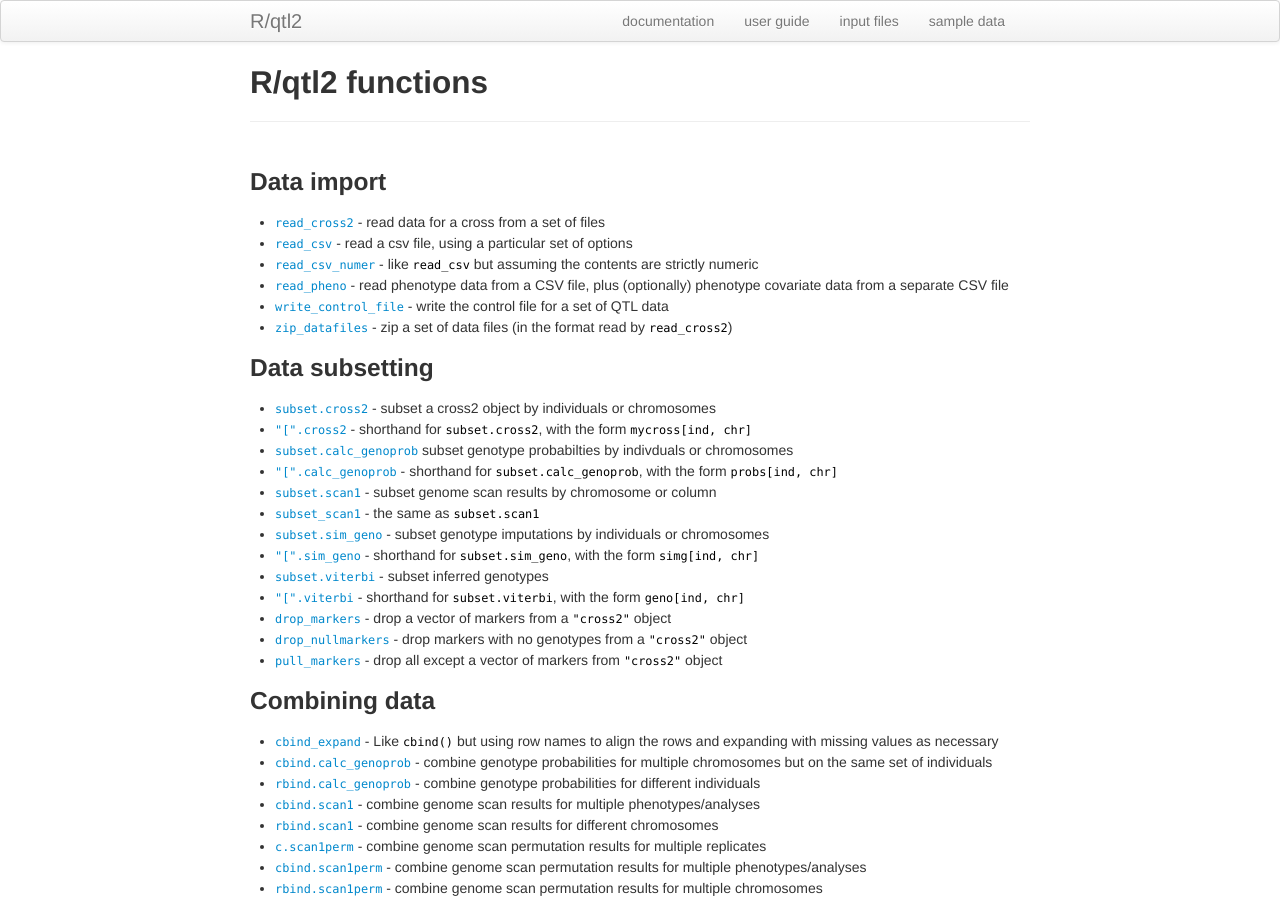
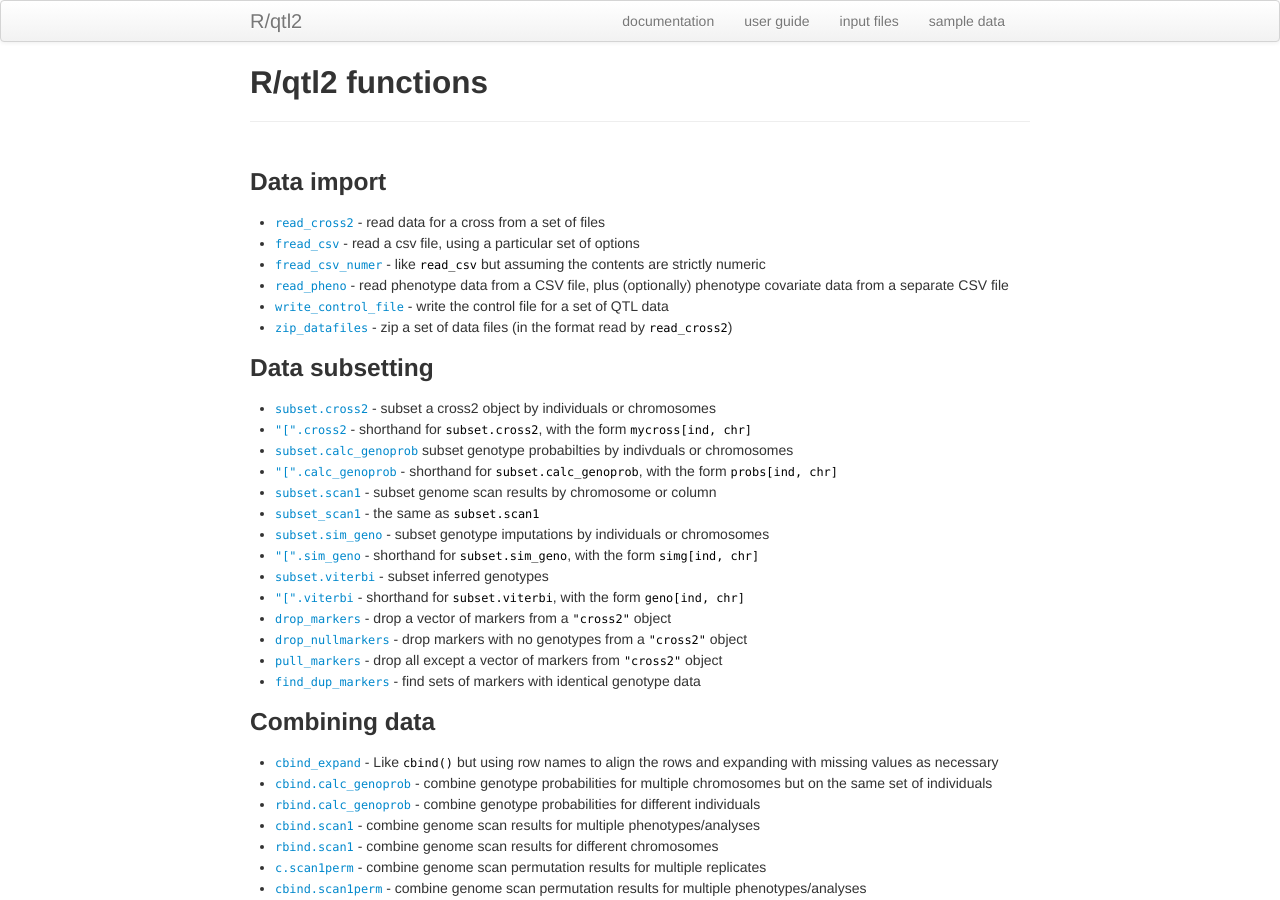
Before and after one commit to rqtl/qtl2, a Jekyll site: the page built from pages/rqtl2_functions.md, in a window 1280 px wide and 900 px high. Built offline with Jekyll 4.4.1, drawn with Linux system fonts in a browser that asks for light colours.

Commit message:
Update rqtl2_functions.md with changes in version 0.34
- added find_dup_markers()

- changed names read_csv() to fread_csv() and read_csv_numer() to fread_csv_numer()

```diff
--- a/pages/rqtl2_functions.md
+++ b/pages/rqtl2_functions.md
@@ -7,8 +7,8 @@ description: Annotated/categorized list of functions in R/qtl2
 ### Data import
 
 - [`read_cross2`](https://search.r-project.org/CRAN/refmans/qtl2/html/read_cross2.html) - read data for a cross from a set of files
-- [`read_csv`](https://search.r-project.org/CRAN/refmans/qtl2/html/read_csv.html) - read a csv file, using a particular set of options
-- [`read_csv_numer`](https://search.r-project.org/CRAN/refmans/qtl2/html/read_csv_numer.html) - like `read_csv` but assuming the contents are
+- [`fread_csv`](https://search.r-project.org/CRAN/refmans/qtl2/html/fread_csv.html) - read a csv file, using a particular set of options
+- [`fread_csv_numer`](https://search.r-project.org/CRAN/refmans/qtl2/html/fread_csv_numer.html) - like `read_csv` but assuming the contents are
   strictly numeric
 - [`read_pheno`](https://search.r-project.org/CRAN/refmans/qtl2/html/read_pheno.html) - read phenotype data from a CSV file, plus
   (optionally) phenotype covariate data from a separate CSV file
@@ -37,6 +37,7 @@ description: Annotated/categorized list of functions in R/qtl2
 - [`drop_nullmarkers`](https://search.r-project.org/CRAN/refmans/qtl2/html/drop_nullmarkers.html) - drop markers with no genotypes from a
   `"cross2"` object
 - [`pull_markers`](https://search.r-project.org/CRAN/refmans/qtl2/html/pull_markers.html) - drop all except a vector of markers from `"cross2"` object
+- [`find_dup_markers`](https://search.r-project.org/CRAN/refmans/qtl2/html/find_dup_markers.html) - find sets of markers with identical genotype data
 
 
 ### Combining data
```
